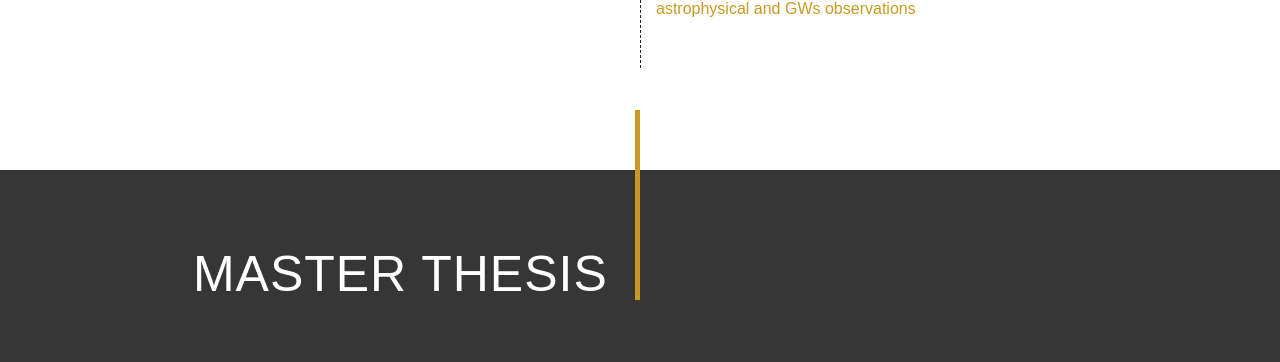
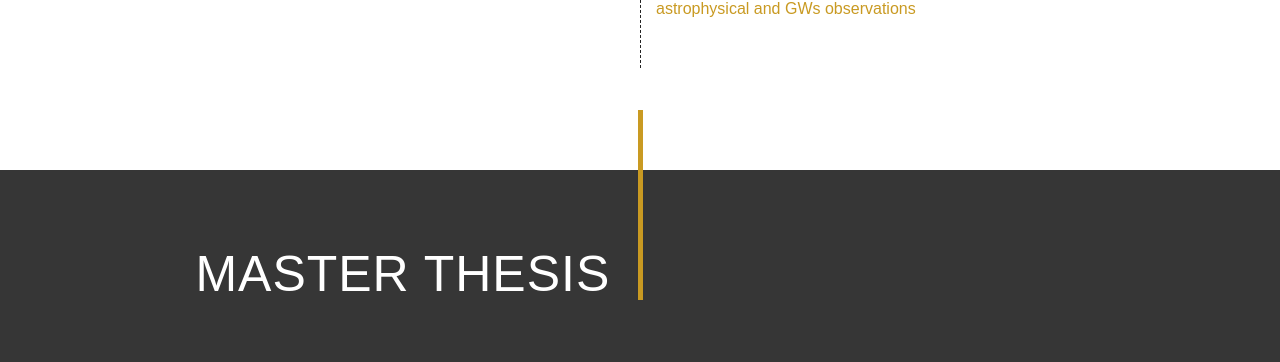
Before and after one commit to masellia/andreamaselli.github.io, a Jekyll site: the page built from pages/thesis.md, in a window 1280 px wide and 1400 px high, scrolled down 1994 px. Shown: the part 150-512 px from the top of the window. Built offline with Jekyll 4.4.1, drawn with Linux system fonts in a browser that asks for light colours; some web fonts are replaced.

Commit message:
thesis page

```diff
--- a/assets/css/main.css
+++ b/assets/css/main.css
@@ -692,7 +692,7 @@
 .master-thesis-section {
   background: rgba(44,44,44,0.95);
   padding: 0rem 0 7rem;
-  margin-top: 2rem;
+  margin-top: 4rem;
 }
 
 .master-header {
@@ -701,7 +701,7 @@
   justify-content: flex-end;
   align-items: flex-end;
   margin-bottom: 4rem;
-  padding-right: 50%;
+  padding-right: calc(50% - 2.5px);
   margin-top: -10px;
 }
 
```
